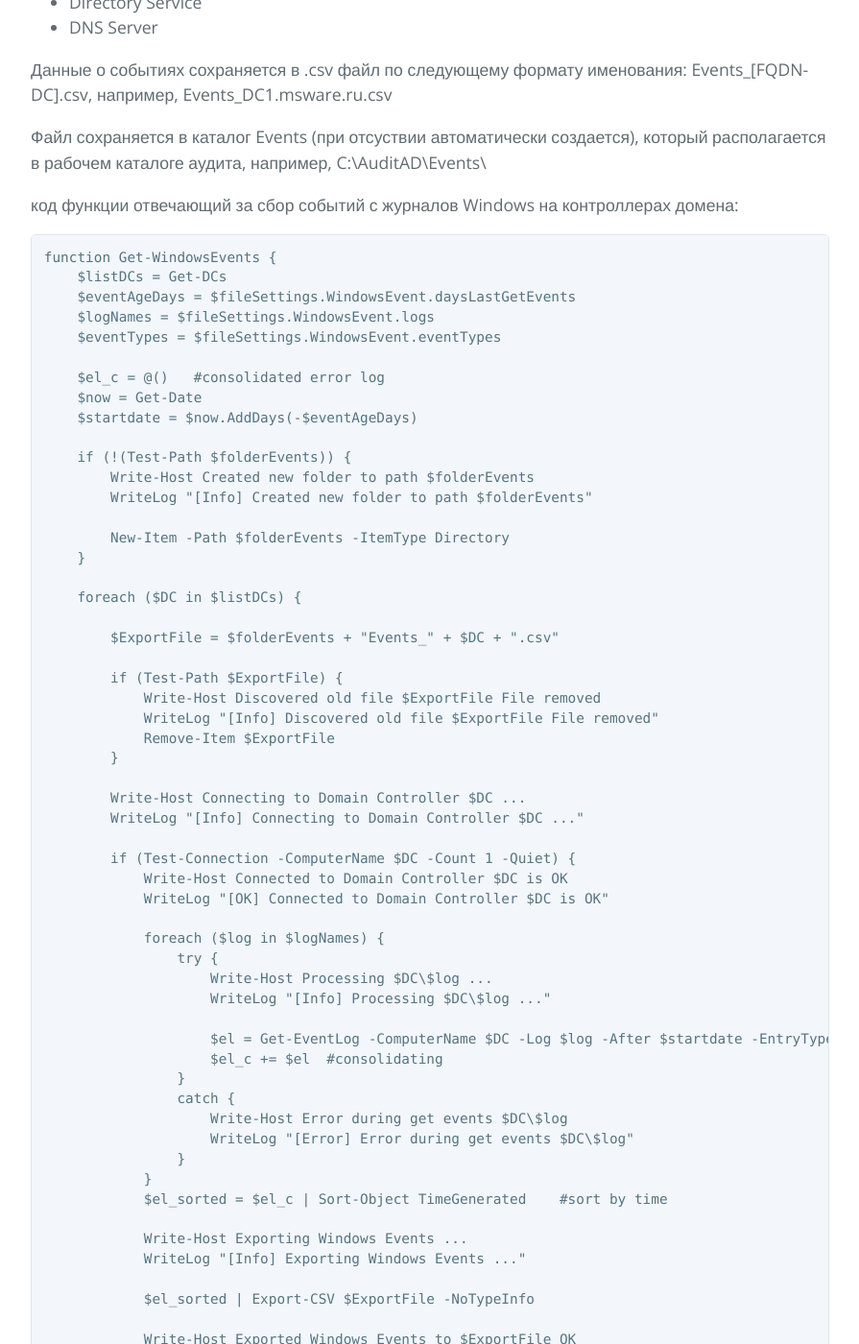
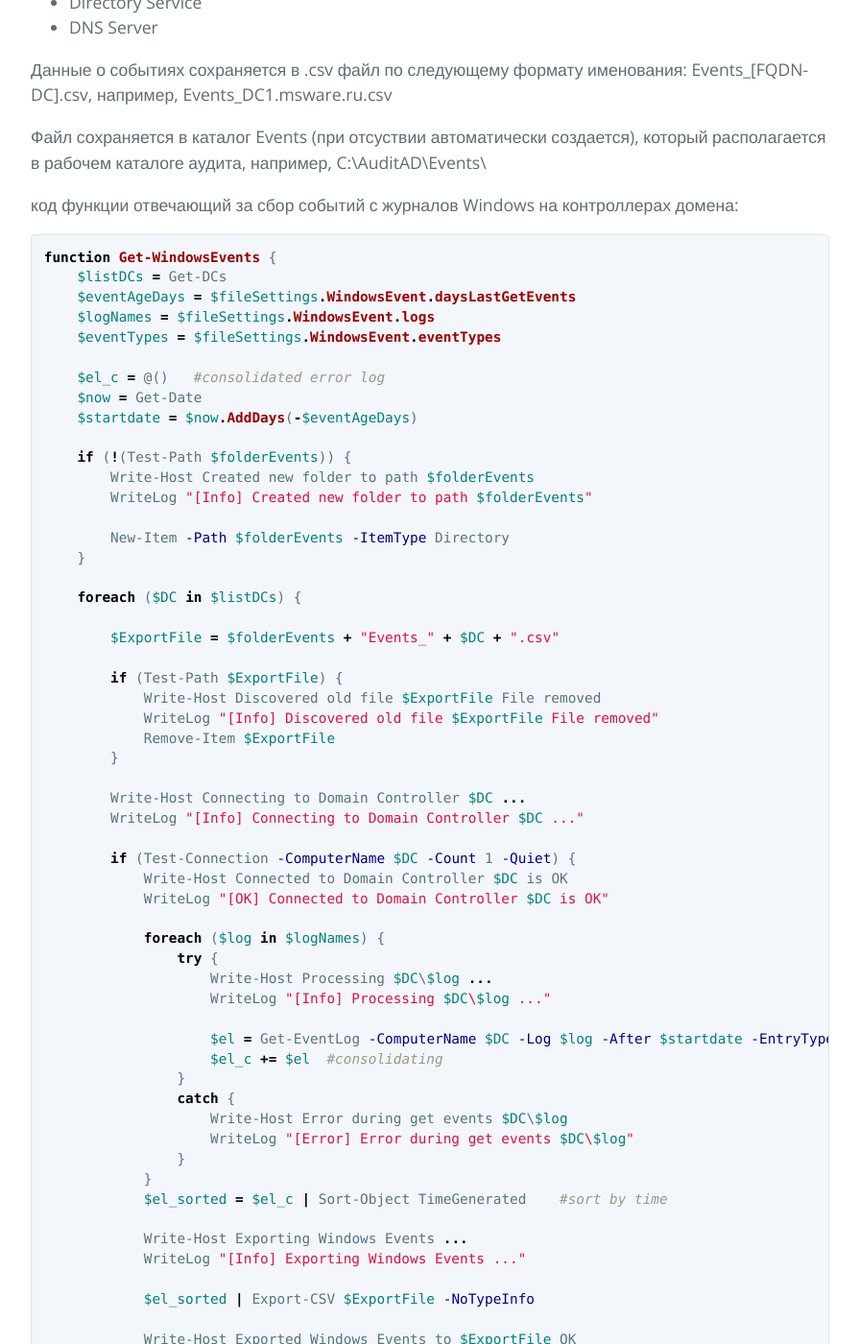
Before and after one commit to dasternd/ad-audit, a Jekyll site: the page built from WindowsEvent/index.md, in a window 1280 px wide and 1400 px high, scrolled down 404 px. Shown: the whole window at 96% size, without its empty margins (192-1087 px from the left). Built offline with Jekyll 4.4.1, drawn with Linux system fonts in a browser that asks for light colours; our own code applies the rules of GitHub Pages for plain Markdown files; some of the changed text lies outside the part shown.

Commit message:
Edit WindowsEvent

````diff
--- a/WindowsEvent/index.md
+++ b/WindowsEvent/index.md
@@ -17,7 +17,7 @@
 
 код функции отвечающий за сбор событий с журналов Windows на контроллерах домена:
 
-```PowerShell
+```powershell
 function Get-WindowsEvents {
     $listDCs = Get-DCs
     $eventAgeDays = $fileSettings.WindowsEvent.daysLastGetEvents
````
